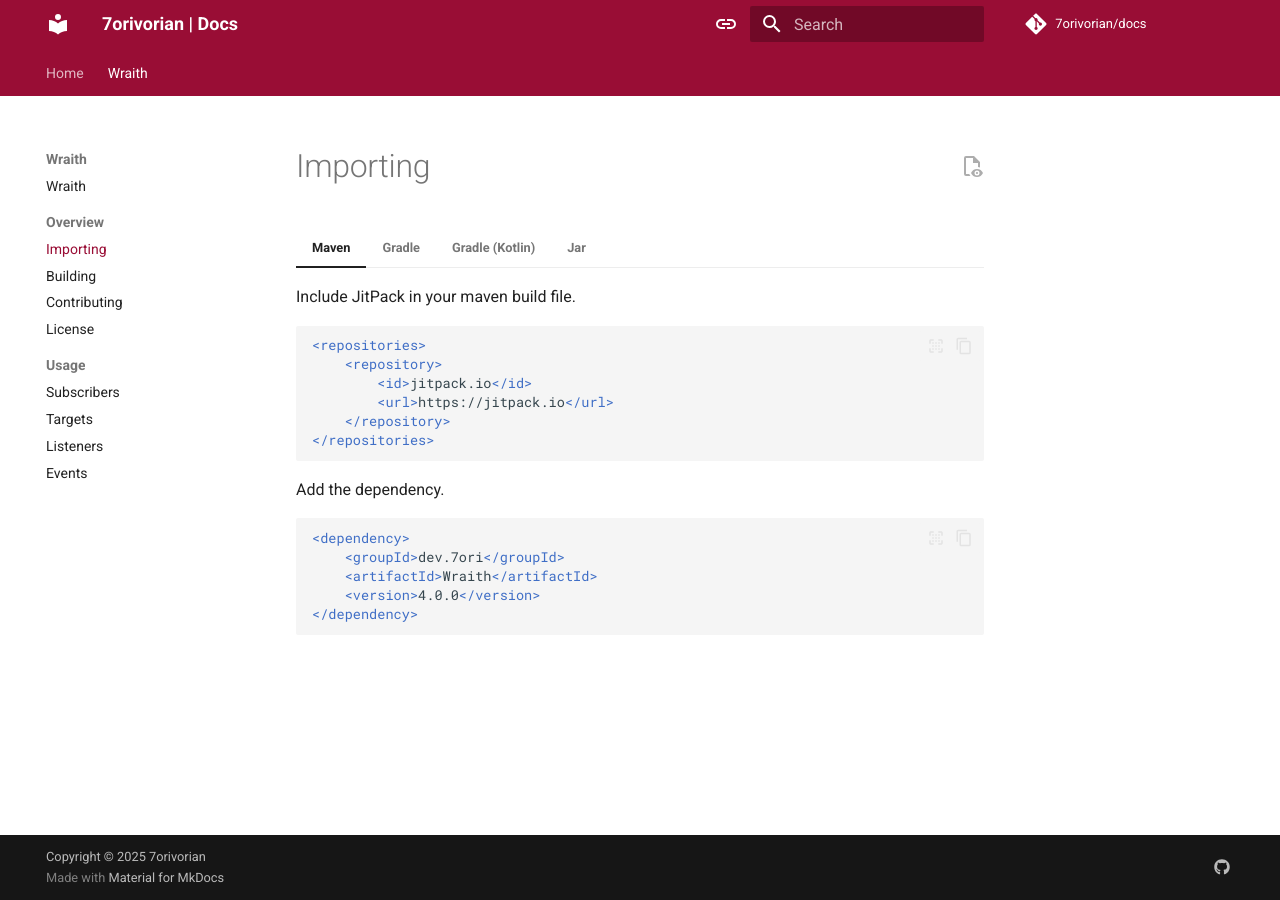
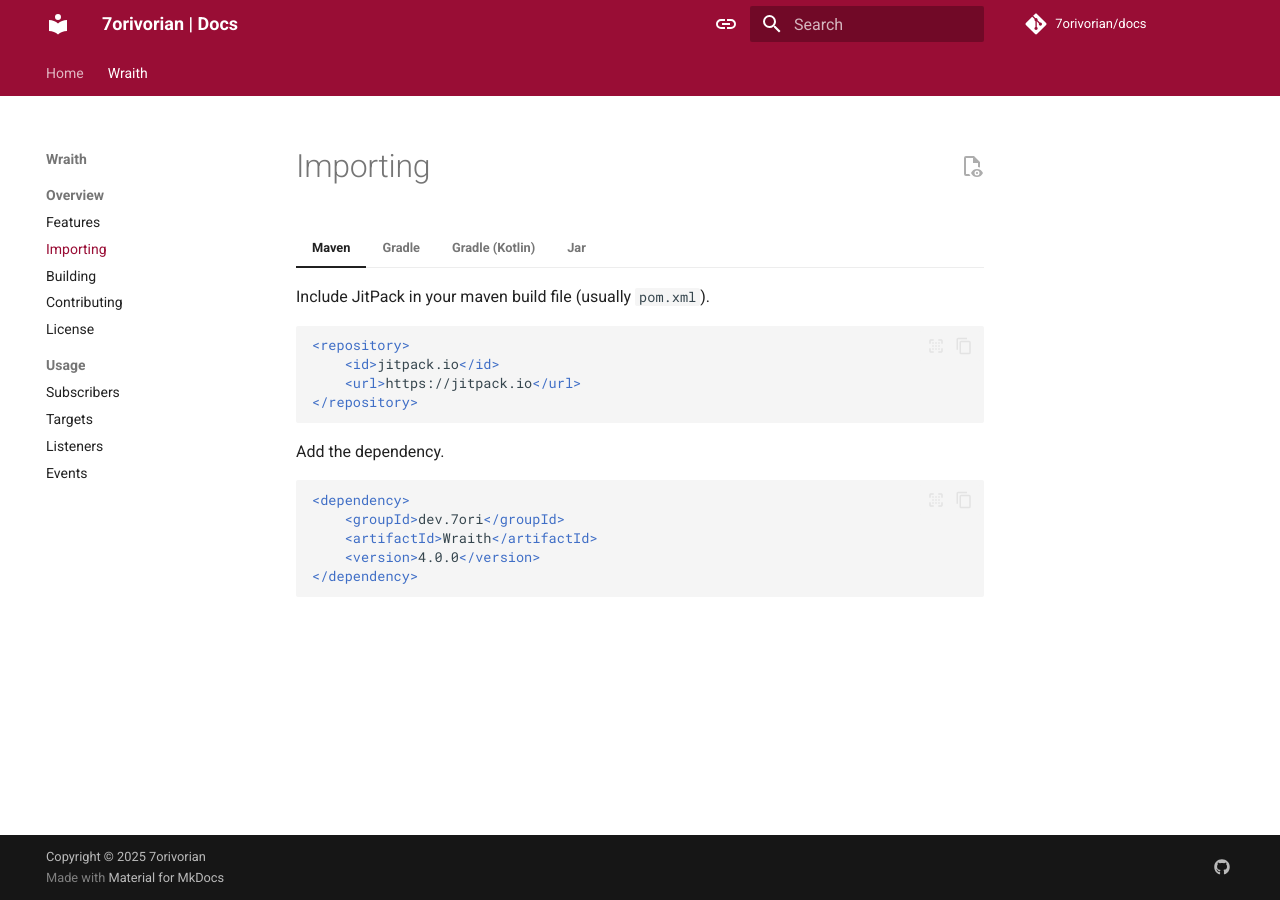
Before and after one commit to 7orivorian/docs, an MkDocs documentation site: the page built from docs/wraith/importing.md, in a window 1280 px wide. Built offline with MkDocs 1.6.1 and Material for MkDocs 9.7.7, drawn with Linux system fonts in a browser that asks for light colours; comment, search, counter and statistics services are not loaded.

Commit message:
Update license, restructure docs, and refine import instructions
Added a summary section to the license file and updated the copyright year. Renamed and reorganized documentation files for better clarity. Simplified Maven import instructions to improve readability.

````diff
--- a/docs/wraith.md
+++ b/docs/wraith/features.md
@@ -1,5 +1,5 @@
 ---
-title: Wraith
+title: Features
 project: wraith
 ---
 
--- a/docs/wraith/importing.md
+++ b/docs/wraith/importing.md
@@ -2,16 +2,14 @@
 
 === "Maven"
 
-    Include JitPack in your maven build file.
+    Include JitPack in your maven build file (usually `pom.xml`).
 
     ```xml
 
-    <repositories>
-        <repository>
-            <id>jitpack.io</id>
-            <url>https://jitpack.io</url>
-        </repository>
-    </repositories>
+    <repository>
+        <id>jitpack.io</id>
+        <url>https://jitpack.io</url>
+    </repository>
     ```
 
     Add the dependency.
--- a/mkdocs.yml
+++ b/mkdocs.yml
@@ -142,8 +142,8 @@ nav:
   - Home:
       - index.md
   - Wraith:
-      - wraith.md
       - Overview:
+          - wraith/features.md
           - wraith/importing.md
           - wraith/building.md
           - wraith/contributing.md
````
Also changed, not shown: docs/wraith/license.md (+15 -13 lines).
